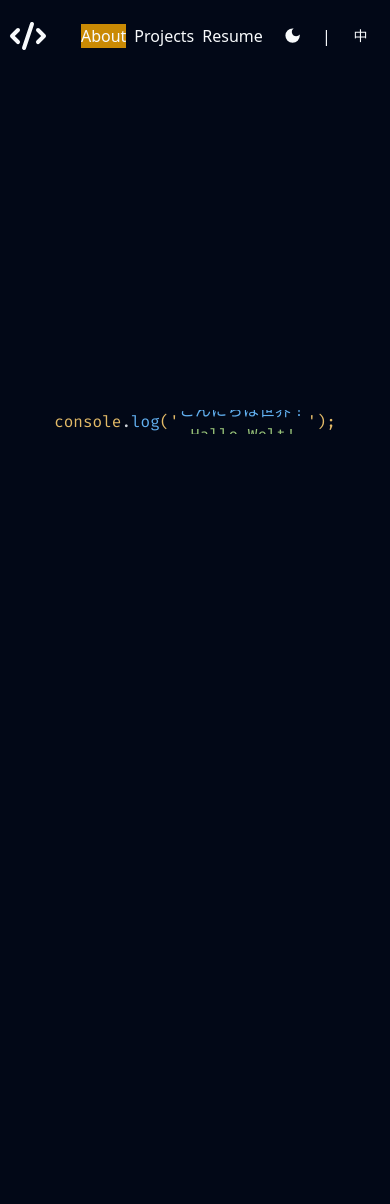
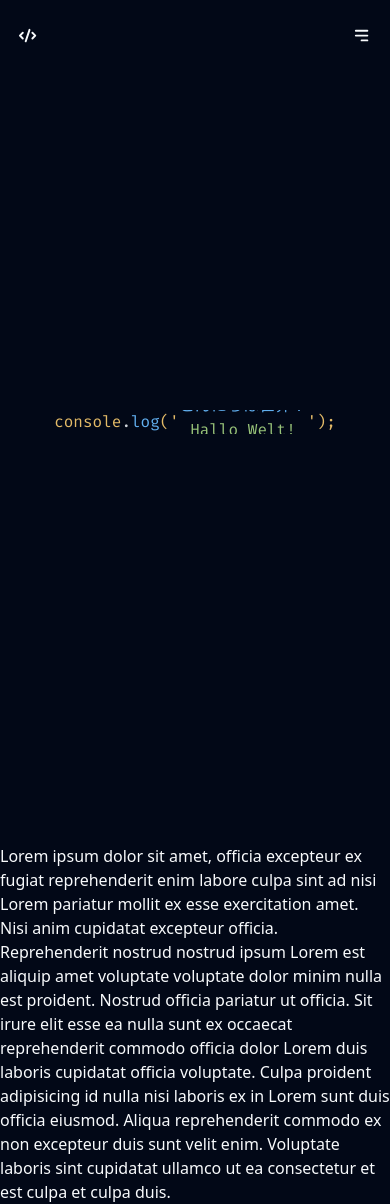
Before and after one commit to weicheng2138/weicheng-portfolio, a React (Vite) app: page /about in a window 390 px wide. Before the commit the page ends 844 px from the top, so only its background shows below. Built offline with nearby package versions, Linux system fonts and the light colour scheme.

Commit message:
feat(home): let text-roller to be center

```diff
--- a/package.json
+++ b/package.json
@@ -26,7 +26,8 @@
     "react-icons": "^4.12.0",
     "react-router-dom": "^6.21.1",
     "tailwind-merge": "^1.14.0",
-    "tailwindcss-animate": "^1.0.7"
+    "tailwindcss-animate": "^1.0.7",
+    "vaul": "^0.8.0"
   },
   "devDependencies": {
     "@types/node": "^20.10.7",
--- a/src/components/header.tsx
+++ b/src/components/header.tsx
@@ -1,17 +1,29 @@
 import { useTranslation } from 'react-i18next';
 import { ModeToggle } from '@/components/mode-toggle';
 import { I18nToggle } from '@/components/i18n-toggle';
+import { Button } from '@/components/ui/button';
 import { Link, NavLink } from 'react-router-dom';
-import { HiCode } from 'react-icons/hi';
+import { HiCode, HiMenuAlt3 } from 'react-icons/hi';
+import useBreakpoint from '@/hooks/useBreakpoint';
 
 function Header() {
   const { t } = useTranslation();
+  const breakpoint = useBreakpoint();
+
   return (
     <header className="fixed flex h-[4.5rem] w-full justify-center">
       <div className="flex w-full max-w-5xl items-center justify-between px-2 sm:px-4">
-        <HiCode className="h-10 w-10" />
+        <Button variant="ghost" size="icon">
+          <HiCode className="h-[1.2rem] w-[1.2rem]" />
+        </Button>
 
         <section className="flex items-center gap-2">
+          {breakpoint === 'xs' ? (
+            <Button variant="ghost" size="icon">
+              <HiMenuAlt3 className="h-[1.2rem] w-[1.2rem]" />
+            </Button>
+          ) : (
+            <>
               <NavLink
                 className={({ isActive }) =>
                   isActive ? 'bg-red-300 dark:bg-yellow-600' : ''
@@ -25,6 +37,8 @@ function Header() {
               <ModeToggle />
               |
               <I18nToggle />
+            </>
+          )}
         </section>
       </div>
     </header>
--- /dev/null
+++ b/src/components/ui/drawer.tsx
@@ -0,0 +1,116 @@
+import * as React from "react"
+import { Drawer as DrawerPrimitive } from "vaul"
+
+import { cn } from "@/lib/utils"
+
+const Drawer = ({
+  shouldScaleBackground = true,
+  ...props
+}: React.ComponentProps<typeof DrawerPrimitive.Root>) => (
+  <DrawerPrimitive.Root
+    shouldScaleBackground={shouldScaleBackground}
+    {...props}
+  />
+)
+Drawer.displayName = "Drawer"
+
+const DrawerTrigger = DrawerPrimitive.Trigger
+
+const DrawerPortal = DrawerPrimitive.Portal
+
+const DrawerClose = DrawerPrimitive.Close
+
+const DrawerOverlay = React.forwardRef<
+  React.ElementRef<typeof DrawerPrimitive.Overlay>,
+  React.ComponentPropsWithoutRef<typeof DrawerPrimitive.Overlay>
+>(({ className, ...props }, ref) => (
+  <DrawerPrimitive.Overlay
+    ref={ref}
+    className={cn("fixed inset-0 z-50 bg-black/80", className)}
+    {...props}
+  />
+))
+DrawerOverlay.displayName = DrawerPrimitive.Overlay.displayName
+
+const DrawerContent = React.forwardRef<
+  React.ElementRef<typeof DrawerPrimitive.Content>,
+  React.ComponentPropsWithoutRef<typeof DrawerPrimitive.Content>
+>(({ className, children, ...props }, ref) => (
+  <DrawerPortal>
+    <DrawerOverlay />
+    <DrawerPrimitive.Content
+      ref={ref}
+      className={cn(
+        "fixed inset-x-0 bottom-0 z-50 mt-24 flex h-auto flex-col rounded-t-[10px] border bg-background",
+        className
+      )}
+      {...props}
+    >
+      <div className="mx-auto mt-4 h-2 w-[100px] rounded-full bg-muted" />
+      {children}
+    </DrawerPrimitive.Content>
+  </DrawerPortal>
+))
+DrawerContent.displayName = "DrawerContent"
+
+const DrawerHeader = ({
+  className,
+  ...props
+}: React.HTMLAttributes<HTMLDivElement>) => (
+  <div
+    className={cn("grid gap-1.5 p-4 text-center sm:text-left", className)}
+    {...props}
+  />
+)
+DrawerHeader.displayName = "DrawerHeader"
+
+const DrawerFooter = ({
+  className,
+  ...props
+}: React.HTMLAttributes<HTMLDivElement>) => (
+  <div
+    className={cn("mt-auto flex flex-col gap-2 p-4", className)}
+    {...props}
+  />
+)
+DrawerFooter.displayName = "DrawerFooter"
+
+const DrawerTitle = React.forwardRef<
+  React.ElementRef<typeof DrawerPrimitive.Title>,
+  React.ComponentPropsWithoutRef<typeof DrawerPrimitive.Title>
+>(({ className, ...props }, ref) => (
+  <DrawerPrimitive.Title
+    ref={ref}
+    className={cn(
+      "text-lg font-semibold leading-none tracking-tight",
+      className
+    )}
+    {...props}
+  />
+))
+DrawerTitle.displayName = DrawerPrimitive.Title.displayName
+
+const DrawerDescription = React.forwardRef<
+  React.ElementRef<typeof DrawerPrimitive.Description>,
+  React.ComponentPropsWithoutRef<typeof DrawerPrimitive.Description>
+>(({ className, ...props }, ref) => (
+  <DrawerPrimitive.Description
+    ref={ref}
+    className={cn("text-sm text-muted-foreground", className)}
+    {...props}
+  />
+))
+DrawerDescription.displayName = DrawerPrimitive.Description.displayName
+
+export {
+  Drawer,
+  DrawerPortal,
+  DrawerOverlay,
+  DrawerTrigger,
+  DrawerClose,
+  DrawerContent,
+  DrawerHeader,
+  DrawerFooter,
+  DrawerTitle,
+  DrawerDescription,
+}
--- a/src/pages/home.tsx
+++ b/src/pages/home.tsx
@@ -11,11 +11,26 @@ const Home = () => {
   const navigate = useNavigate();
 
   return (
-    <div className="flex h-dvh items-center justify-center">
-      {/* <Typography variant="h1">HOME</Typography> */}
-      <TextRoller />
-      {/* <button onClick={() => navigate('/about')}>To About</button> */}
-    </div>
+    <>
+      <div className="flex h-dvh items-center justify-center">
+        {/* <Typography variant="h1">HOME</Typography> */}
+        <TextRoller />
+        {/* <button onClick={() => navigate('/about')}>To About</button> */}
+      </div>
+      <main>
+        Lorem ipsum dolor sit amet, officia excepteur ex fugiat reprehenderit
+        enim labore culpa sint ad nisi Lorem pariatur mollit ex esse
+        exercitation amet. Nisi anim cupidatat excepteur officia. Reprehenderit
+        nostrud nostrud ipsum Lorem est aliquip amet voluptate voluptate dolor
+        minim nulla est proident. Nostrud officia pariatur ut officia. Sit irure
+        elit esse ea nulla sunt ex occaecat reprehenderit commodo officia dolor
+        Lorem duis laboris cupidatat officia voluptate. Culpa proident
+        adipisicing id nulla nisi laboris ex in Lorem sunt duis officia eiusmod.
+        Aliqua reprehenderit commodo ex non excepteur duis sunt velit enim.
+        Voluptate laboris sint cupidatat ullamco ut ea consectetur et est culpa
+        et culpa duis.
+      </main>
+    </>
   );
 };
 
```
Also changed, not shown: 1 other file (tests, documents, lock files or other folders). Lines whose indentation alone changed are shown as unchanged.
